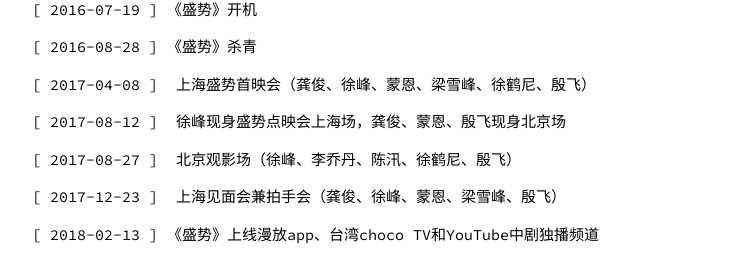
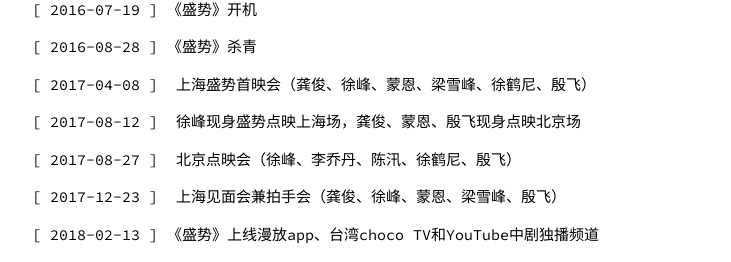
Before and after one commit to eri129/fengjun, a Jekyll site: the page built from more.md, in a window 1280 px wide. Shown: the part 246-508 px from the top of the page, without its empty margins (278-1009 px from the left). Built offline with Jekyll 4.4.1, drawn with Linux system fonts in a browser that asks for light colours.

Commit message:
update anchor

```diff
--- a/more.md
+++ b/more.md
@@ -19,9 +19,9 @@
 
 [ 2017-04-08 ]  上海盛势首映会（龚俊、徐峰、蒙恩、梁雪峰、徐鹤尼、殷飞）
 
-[ 2017-08-12 ]  徐峰现身盛势点映会上海场，龚俊、蒙恩、殷飞现身北京场
+[ 2017-08-12 ]  徐峰现身盛势点映上海场，龚俊、蒙恩、殷飞现身点映北京场
 
-[ 2017-08-27 ]  北京观影场（徐峰、李乔丹、陈汛、徐鹤尼、殷飞）
+[ 2017-08-27 ]  北京点映会（徐峰、李乔丹、陈汛、徐鹤尼、殷飞）
 
 [ 2017-12-23 ]  上海见面会兼拍手会（龚俊、徐峰、蒙恩、梁雪峰、殷飞）
 
```
Also changed, not shown: gallery.md (+1 -1 lines), index.md (+2 -2 lines), changelog.md.
